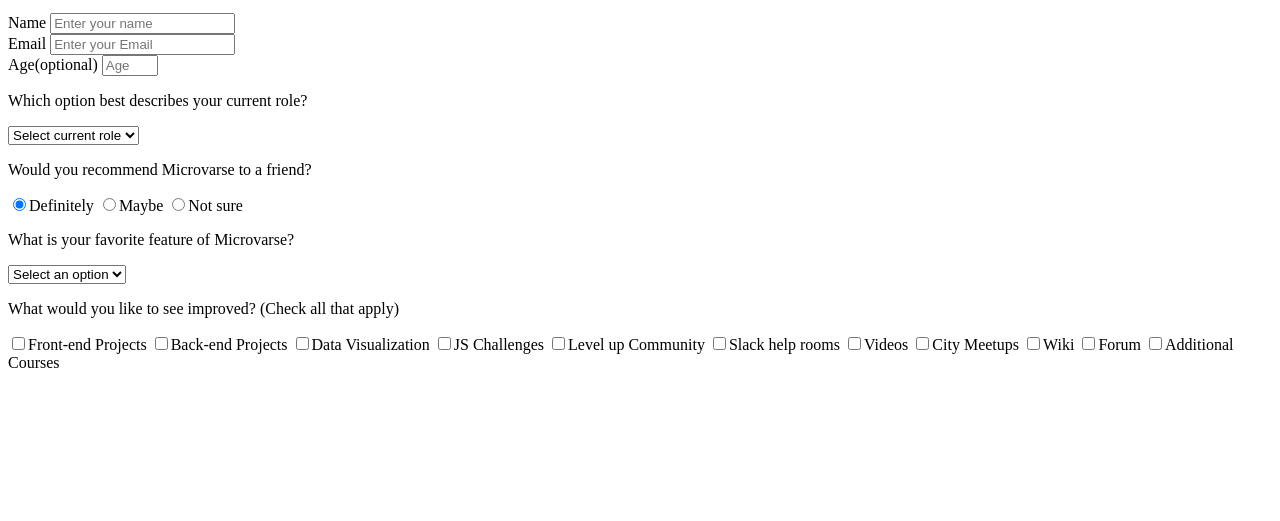
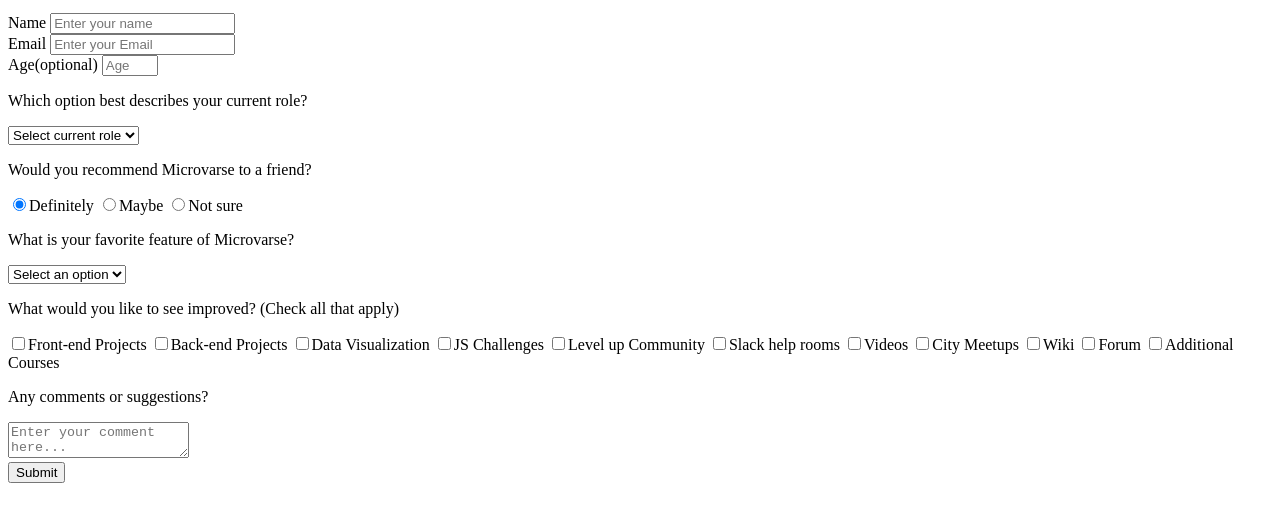
Before and after one commit to AbdusSattar-70/Asattar-vs-MdMehdi, a plain HTML site: page index.html in a window 1280 px wide. Shown: the part 101-622 px from the top of the page. Drawn offline with Linux system fonts and the light colour scheme.

Commit message:
complete the html

```diff
--- a/index.html
+++ b/index.html
@@ -101,7 +101,16 @@
         Courses
     </label>
 </div>
-
+<div class="form-group">
+    <p>Any comments or suggestions?</p>
+    <textarea id="comments" class="input-textarea" name="comment" placeholder="Enter your comment here..."></textarea>
+</div>
+<div class="form-group">
+    <button type="submit" id="submit" class="submit-button">
+        Submit
+    </button>
+</div>
+</form>
         </div>
     </body>
 </html>
```
